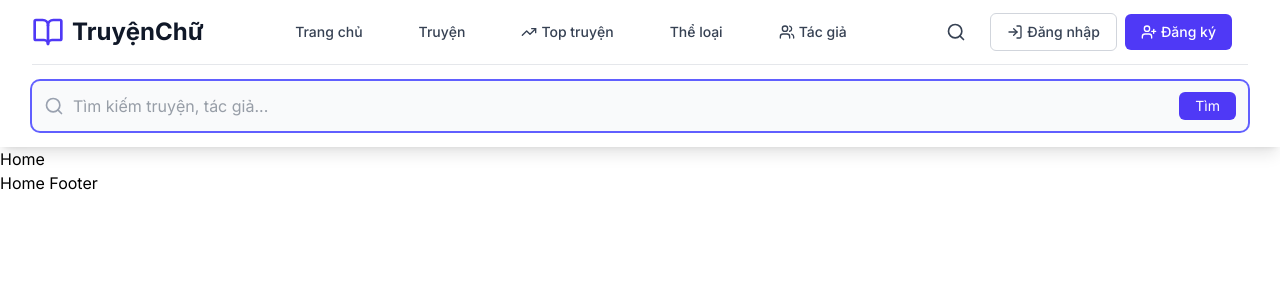
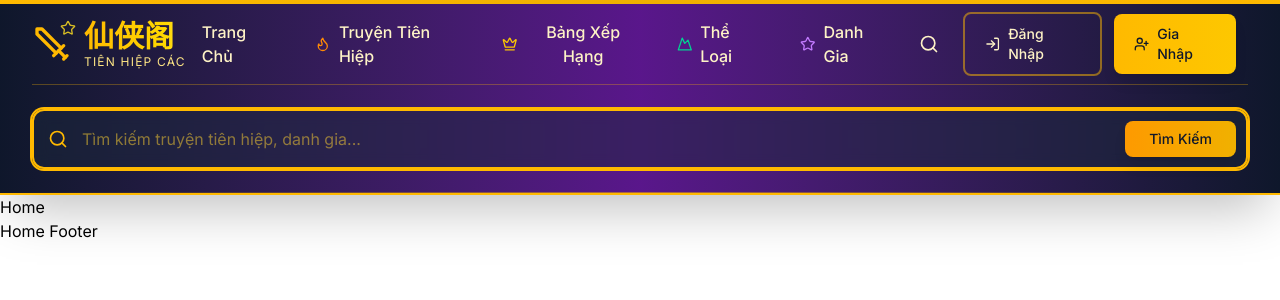
Before and after one commit to tranluong460/web-noval, a Next.js app: page / in a window 1280 px wide. Both pictures are taken after a click on the button 956 px from the left and 32 px from the top of the page. Shown: the top 300 px of the page. Built offline with nearby package versions, Linux system fonts and the light colour scheme.

Commit message:
Thiết kế Home Header phong cách tiên hiệp

```diff
--- a/components/layout/HomeHeader.tsx
+++ b/components/layout/HomeHeader.tsx
@@ -2,7 +2,7 @@
 
 import { useState } from 'react';
 import Link from 'next/link';
-import { Search, Menu, X, User, BookOpen, TrendingUp, Users, LogIn, UserPlus } from 'lucide-react';
+import { Search, Menu, X, Sword, Crown, Flame, Mountain, Star, LogIn, UserPlus } from 'lucide-react';
 
 export default function HomeHeader() {
     const [isMenuOpen, setIsMenuOpen] = useState(false);
@@ -12,100 +12,121 @@ export default function HomeHeader() {
     const toggleSearch = () => setIsSearchOpen(!isSearchOpen);
 
     return (
-        <header className="bg-white shadow-lg sticky top-0 z-50">
+        <header className="bg-gradient-to-r from-slate-900 via-purple-900 to-slate-900 shadow-2xl sticky top-0 z-50 border-b-2 border-amber-400">
+            {/* Decorative top border */}
+            <div className="h-1 bg-gradient-to-r from-amber-400 via-yellow-500 to-amber-400"></div>
+
             <div className="max-w-7xl mx-auto px-4 sm:px-6 lg:px-8">
-                <div className="flex justify-between items-center h-16">
+                <div className="flex justify-between items-center h-20">
                     {/* Logo */}
                     <div className="flex-shrink-0">
-                        <Link href="/" className="flex items-center space-x-2">
-                            <BookOpen className="h-8 w-8 text-indigo-600" />
-                            <span className="text-2xl font-bold text-gray-900">TruyệnChữ</span>
+                        <Link href="/" className="flex items-center space-x-3 group">
+                            <div className="relative">
+                                <Sword className="h-10 w-10 text-amber-400 group-hover:text-yellow-300 transition-all duration-300 transform group-hover:rotate-12" />
+                                <div className="absolute -top-1 -right-1">
+                                    <Star className="h-4 w-4 text-yellow-300 animate-pulse" />
+                                </div>
+                            </div>
+                            <div className="flex flex-col">
+                                <span className="text-3xl font-bold bg-gradient-to-r from-amber-400 to-yellow-300 bg-clip-text text-transparent">
+                                    仙侠阁
+                                </span>
+                                <span className="text-xs text-amber-200 tracking-widest">TIÊN HIỆP CÁC</span>
+                            </div>
                         </Link>
                     </div>
 
                     {/* Desktop Navigation */}
-                    <nav className="hidden md:flex space-x-8">
+                    <nav className="hidden md:flex space-x-1">
                         <Link
                             href="/"
-                            className="text-gray-700 hover:text-indigo-600 px-3 py-2 rounded-md text-sm font-medium transition-colors duration-200"
+                            className="group relative px-4 py-2 text-amber-100 hover:text-amber-300 font-medium transition-all duration-300"
                         >
-                            Trang chủ
+                            <span className="relative z-10">Trang Chủ</span>
+                            <div className="absolute inset-0 bg-gradient-to-r from-amber-600/20 to-yellow-600/20 rounded-lg opacity-0 group-hover:opacity-100 transition-opacity duration-300"></div>
                         </Link>
+
                         <Link
                             href="/truyen"
-                            className="text-gray-700 hover:text-indigo-600 px-3 py-2 rounded-md text-sm font-medium transition-colors duration-200"
+                            className="group relative px-4 py-2 text-amber-100 hover:text-amber-300 font-medium transition-all duration-300 flex items-center"
                         >
-                            Truyện
+                            <Flame className="h-4 w-4 mr-2 text-orange-400" />
+                            <span className="relative z-10">Truyện Tiên Hiệp</span>
+                            <div className="absolute inset-0 bg-gradient-to-r from-amber-600/20 to-yellow-600/20 rounded-lg opacity-0 group-hover:opacity-100 transition-opacity duration-300"></div>
                         </Link>
+
                         <div className="relative group">
-                            <Link
-                                href="/top"
-                                className="text-gray-700 hover:text-indigo-600 px-3 py-2 rounded-md text-sm font-medium transition-colors duration-200 flex items-center"
-                            >
-                                <TrendingUp className="h-4 w-4 mr-1" />
-                                Top truyện
-                            </Link>
-                            <div className="absolute left-0 mt-2 w-48 bg-white rounded-md shadow-lg opacity-0 invisible group-hover:opacity-100 group-hover:visible transition-all duration-200">
-                                <div className="py-1">
-                                    <Link href="/top/tuan" className="block px-4 py-2 text-sm text-gray-700 hover:bg-indigo-50 hover:text-indigo-600">
-                                        Top tuần
+                            <button className="group relative px-4 py-2 text-amber-100 hover:text-amber-300 font-medium transition-all duration-300 flex items-center">
+                                <Crown className="h-4 w-4 mr-2 text-yellow-400" />
+                                <span className="relative z-10">Bảng Xếp Hạng</span>
+                                <div className="absolute inset-0 bg-gradient-to-r from-amber-600/20 to-yellow-600/20 rounded-lg opacity-0 group-hover:opacity-100 transition-opacity duration-300"></div>
+                            </button>
+                            <div className="absolute left-0 mt-2 w-56 bg-gradient-to-b from-slate-800 to-slate-900 rounded-lg shadow-2xl opacity-0 invisible group-hover:opacity-100 group-hover:visible transition-all duration-300 border border-amber-400/30">
+                                <div className="py-2">
+                                    <Link href="/top/tuan" className="block px-4 py-3 text-sm text-amber-100 hover:text-amber-300 hover:bg-amber-600/20 transition-colors duration-200 border-l-2 border-transparent hover:border-amber-400">
+                                        🏆 Cao Thủ Tuần
                                     </Link>
-                                    <Link href="/top/thang" className="block px-4 py-2 text-sm text-gray-700 hover:bg-indigo-50 hover:text-indigo-600">
-                                        Top tháng
+                                    <Link href="/top/thang" className="block px-4 py-3 text-sm text-amber-100 hover:text-amber-300 hover:bg-amber-600/20 transition-colors duration-200 border-l-2 border-transparent hover:border-amber-400">
+                                        👑 Đế Vương Tháng
                                     </Link>
-                                    <Link href="/top/nam" className="block px-4 py-2 text-sm text-gray-700 hover:bg-indigo-50 hover:text-indigo-600">
-                                        Top năm
+                                    <Link href="/top/nam" className="block px-4 py-3 text-sm text-amber-100 hover:text-amber-300 hover:bg-amber-600/20 transition-colors duration-200 border-l-2 border-transparent hover:border-amber-400">
+                                        ⭐ Chí Tôn Năm
                                     </Link>
                                 </div>
                             </div>
                         </div>
+
                         <Link
                             href="/truyen/the-loai"
-                            className="text-gray-700 hover:text-indigo-600 px-3 py-2 rounded-md text-sm font-medium transition-colors duration-200"
+                            className="group relative px-4 py-2 text-amber-100 hover:text-amber-300 font-medium transition-all duration-300 flex items-center"
                         >
-                            Thể loại
+                            <Mountain className="h-4 w-4 mr-2 text-emerald-400" />
+                            <span className="relative z-10">Thể Loại</span>
+                            <div className="absolute inset-0 bg-gradient-to-r from-amber-600/20 to-yellow-600/20 rounded-lg opacity-0 group-hover:opacity-100 transition-opacity duration-300"></div>
                         </Link>
+
                         <Link
                             href="/tac-gia"
-                            className="text-gray-700 hover:text-indigo-600 px-3 py-2 rounded-md text-sm font-medium transition-colors duration-200 flex items-center"
+                            className="group relative px-4 py-2 text-amber-100 hover:text-amber-300 font-medium transition-all duration-300 flex items-center"
                         >
-                            <Users className="h-4 w-4 mr-1" />
-                            Tác giả
+                            <Star className="h-4 w-4 mr-2 text-purple-400" />
+                            <span className="relative z-10">Danh Gia</span>
+                            <div className="absolute inset-0 bg-gradient-to-r from-amber-600/20 to-yellow-600/20 rounded-lg opacity-0 group-hover:opacity-100 transition-opacity duration-300"></div>
                         </Link>
                     </nav>
 
                     {/* Search and Auth */}
-                    <div className="flex items-center space-x-4">
+                    <div className="flex items-center space-x-3">
                         {/* Search Button */}
                         <button
                             onClick={toggleSearch}
-                            className="p-2 text-gray-700 hover:text-indigo-600 hover:bg-indigo-50 rounded-md transition-colors duration-200"
+                            className="p-3 text-amber-100 hover:text-amber-300 hover:bg-amber-600/20 rounded-lg transition-all duration-300 group"
                         >
-                            <Search className="h-5 w-5" />
+                            <Search className="h-5 w-5 group-hover:scale-110 transition-transform duration-300" />
                         </button>
 
                         {/* Auth Buttons - Desktop */}
-                        <div className="hidden md:flex items-center space-x-2">
+                        <div className="hidden md:flex items-center space-x-3">
                             <Link
                                 href="/auth/dang-nhap"
-                                className="flex items-center space-x-1 px-4 py-2 text-sm font-medium text-gray-700 hover:text-indigo-600 border border-gray-300 rounded-md hover:border-indigo-300 transition-colors duration-200"
+                                className="flex items-center space-x-2 px-5 py-2.5 text-sm font-medium text-amber-100 border-2 border-amber-400/50 rounded-lg hover:border-amber-400 hover:bg-amber-600/20 transition-all duration-300 group"
                             >
-                                <LogIn className="h-4 w-4" />
-                                <span>Đăng nhập</span>
+                                <LogIn className="h-4 w-4 group-hover:scale-110 transition-transform duration-300" />
+                                <span>Đăng Nhập</span>
                             </Link>
                             <Link
                                 href="/auth/dang-ky"
-                                className="flex items-center space-x-1 px-4 py-2 text-sm font-medium text-white bg-indigo-600 hover:bg-indigo-700 rounded-md transition-colors duration-200"
+                                className="flex items-center space-x-2 px-5 py-2.5 text-sm font-medium text-slate-900 bg-gradient-to-r from-amber-400 to-yellow-400 hover:from-amber-300 hover:to-yellow-300 rounded-lg transition-all duration-300 shadow-lg hover:shadow-amber-400/25 group"
                             >
-                                <UserPlus className="h-4 w-4" />
-                                <span>Đăng ký</span>
+                                <UserPlus className="h-4 w-4 group-hover:scale-110 transition-transform duration-300" />
+                                <span>Gia Nhập</span>
                             </Link>
                         </div>
 
                         {/* Mobile menu button */}
                         <button
                             onClick={toggleMenu}
-                            className="md:hidden p-2 text-gray-700 hover:text-indigo-600 hover:bg-indigo-50 rounded-md transition-colors duration-200"
+                            className="md:hidden p-3 text-amber-100 hover:text-amber-300 hover:bg-amber-600/20 rounded-lg transition-all duration-300"
                         >
                             {isMenuOpen ? <X className="h-6 w-6" /> : <Menu className="h-6 w-6" />}
                         </button>
@@ -114,17 +135,17 @@ export default function HomeHeader() {
 
                 {/* Search Bar */}
                 {isSearchOpen && (
-                    <div className="py-4 border-t border-gray-200">
+                    <div className="py-6 border-t border-amber-400/30">
                         <div className="relative">
                             <input
                                 type="text"
-                                placeholder="Tìm kiếm truyện, tác giả..."
-                                className="w-full px-4 py-3 pl-10 pr-4 text-gray-700 bg-gray-50 border border-gray-300 rounded-lg focus:outline-none focus:ring-2 focus:ring-indigo-500 focus:border-transparent"
+                                placeholder="Tìm kiếm truyện tiên hiệp, danh gia..."
+                                className="w-full px-6 py-4 pl-12 pr-32 text-amber-100 bg-slate-800/50 border-2 border-amber-400/30 rounded-xl focus:outline-none focus:ring-2 focus:ring-amber-400 focus:border-amber-400 placeholder-amber-300/50 backdrop-blur-sm"
                                 autoFocus
                             />
-                            <Search className="absolute left-3 top-1/2 transform -translate-y-1/2 h-5 w-5 text-gray-400" />
-                            <button className="absolute right-3 top-1/2 transform -translate-y-1/2 px-4 py-1 bg-indigo-600 text-white text-sm rounded-md hover:bg-indigo-700 transition-colors duration-200">
-                                Tìm
+                            <Search className="absolute left-4 top-1/2 transform -translate-y-1/2 h-5 w-5 text-amber-400" />
+                            <button className="absolute right-3 top-1/2 transform -translate-y-1/2 px-6 py-2 bg-gradient-to-r from-amber-500 to-yellow-500 text-slate-900 text-sm font-medium rounded-lg hover:from-amber-400 hover:to-yellow-400 transition-all duration-300 shadow-lg">
+                                Tìm Kiếm
                             </button>
                         </div>
                     </div>
@@ -132,88 +153,93 @@ export default function HomeHeader() {
 
                 {/* Mobile Navigation */}
                 {isMenuOpen && (
-                    <div className="md:hidden border-t border-gray-200">
-                        <div className="px-2 pt-2 pb-3 space-y-1">
+                    <div className="md:hidden border-t border-amber-400/30">
+                        <div className="px-2 pt-4 pb-3 space-y-2 bg-gradient-to-b from-slate-900/50 to-purple-900/50 backdrop-blur-sm">
                             <Link
                                 href="/"
-                                className="block px-3 py-2 text-base font-medium text-gray-700 hover:text-indigo-600 hover:bg-indigo-50 rounded-md transition-colors duration-200"
+                                className="block px-4 py-3 text-base font-medium text-amber-100 hover:text-amber-300 hover:bg-amber-600/20 rounded-lg transition-all duration-300"
                                 onClick={() => setIsMenuOpen(false)}
                             >
-                                Trang chủ
+                                Trang Chủ
                             </Link>
                             <Link
                                 href="/truyen"
-                                className="block px-3 py-2 text-base font-medium text-gray-700 hover:text-indigo-600 hover:bg-indigo-50 rounded-md transition-colors duration-200"
+                                className="flex items-center px-4 py-3 text-base font-medium text-amber-100 hover:text-amber-300 hover:bg-amber-600/20 rounded-lg transition-all duration-300"
                                 onClick={() => setIsMenuOpen(false)}
                             >
-                                Truyện
+                                <Flame className="h-4 w-4 mr-3 text-orange-400" />
+                                Truyện Tiên Hiệp
                             </Link>
                             <div className="space-y-1">
-                                <div className="px-3 py-2 text-base font-medium text-gray-700 flex items-center">
-                                    <TrendingUp className="h-4 w-4 mr-2" />
-                                    Top truyện
+                                <div className="flex items-center px-4 py-3 text-base font-medium text-amber-100">
+                                    <Crown className="h-4 w-4 mr-3 text-yellow-400" />
+                                    Bảng Xếp Hạng
                                 </div>
                                 <Link
                                     href="/top/tuan"
-                                    className="block px-6 py-2 text-sm text-gray-600 hover:text-indigo-600 hover:bg-indigo-50 rounded-md transition-colors duration-200"
+                                    className="block px-8 py-2 text-sm text-amber-200 hover:text-amber-300 hover:bg-amber-600/20 rounded-lg transition-all duration-300"
                                     onClick={() => setIsMenuOpen(false)}
                                 >
-                                    Top tuần
+                                    🏆 Cao Thủ Tuần
                                 </Link>
                                 <Link
                                     href="/top/thang"
-                                    className="block px-6 py-2 text-sm text-gray-600 hover:text-indigo-600 hover:bg-indigo-50 rounded-md transition-colors duration-200"
+                                    className="block px-8 py-2 text-sm text-amber-200 hover:text-amber-300 hover:bg-amber-600/20 rounded-lg transition-all duration-300"
                                     onClick={() => setIsMenuOpen(false)}
                                 >
-                                    Top tháng
+                                    👑 Đế Vương Tháng
                                 </Link>
                                 <Link
                                     href="/top/nam"
-                                    className="block px-6 py-2 text-sm text-gray-600 hover:text-indigo-600 hover:bg-indigo-50 rounded-md transition-colors duration-200"
+                                    className="block px-8 py-2 text-sm text-amber-200 hover:text-amber-300 hover:bg-amber-600/20 rounded-lg transition-all duration-300"
                                     onClick={() => setIsMenuOpen(false)}
                                 >
-                                    Top năm
+                                    ⭐ Chí Tôn Năm
                                 </Link>
                             </div>
                             <Link
                                 href="/truyen/the-loai"
-                                className="block px-3 py-2 text-base font-medium text-gray-700 hover:text-indigo-600 hover:bg-indigo-50 rounded-md transition-colors duration-200"
+                                className="flex items-center px-4 py-3 text-base font-medium text-amber-100 hover:text-amber-300 hover:bg-amber-600/20 rounded-lg transition-all duration-300"
                                 onClick={() => setIsMenuOpen(false)}
                             >
-                                Thể loại
+                                <Mountain className="h-4 w-4 mr-3 text-emerald-400" />
+                                Thể Loại
                             </Link>
                             <Link
                                 href="/tac-gia"
-                                className="flex items-center px-3 py-2 text-base font-medium text-gray-700 hover:text-indigo-600 hover:bg-indigo-50 rounded-md transition-colors duration-200"
+                                className="flex items-center px-4 py-3 text-base font-medium text-amber-100 hover:text-amber-300 hover:bg-amber-600/20 rounded-lg transition-all duration-300"
                                 onClick={() => setIsMenuOpen(false)}
                             >
-                                <Users className="h-4 w-4 mr-2" />
-                                Tác giả
+                                <Star className="h-4 w-4 mr-3 text-purple-400" />
+                                Danh Gia
                             </Link>
                         </div>
 
                         {/* Mobile Auth Buttons */}
-                        <div className="px-2 py-3 border-t border-gray-200 space-y-2">
+                        <div className="px-2 py-4 border-t border-amber-400/30 space-y-3 bg-gradient-to-b from-purple-900/50 to-slate-900/50">
                             <Link
                                 href="/auth/dang-nhap"
-                                className="flex items-center justify-center space-x-2 w-full px-4 py-2 text-base font-medium text-gray-700 border border-gray-300 rounded-md hover:bg-gray-50 transition-colors duration-200"
+                                className="flex items-center justify-center space-x-2 w-full px-4 py-3 text-base font-medium text-amber-100 border-2 border-amber-400/50 rounded-lg hover:border-amber-400 hover:bg-amber-600/20 transition-all duration-300"
                                 onClick={() => setIsMenuOpen(false)}
                             >
                                 <LogIn className="h-4 w-4" />
-                                <span>Đăng nhập</span>
+                                <span>Đăng Nhập</span>
                             </Link>
                             <Link
                                 href="/auth/dang-ky"
-                                className="flex items-center justify-center space-x-2 w-full px-4 py-2 text-base font-medium text-white bg-indigo-600 rounded-md hover:bg-indigo-700 transition-colors duration-200"
+                                className="flex items-center justify-center space-x-2 w-full px-4 py-3 text-base font-medium text-slate-900 bg-gradient-to-r from-amber-400 to-yellow-400 rounded-lg hover:from-amber-300 hover:to-yellow-300 transition-all duration-300 shadow-lg"
                                 onClick={() => setIsMenuOpen(false)}
                             >
                                 <UserPlus className="h-4 w-4" />
-                                <span>Đăng ký</span>
+                                <span>Gia Nhập</span>
                             </Link>
                         </div>
                     </div>
                 )}
             </div>
+
+            {/* Decorative bottom glow */}
+            <div className="absolute bottom-0 left-0 right-0 h-px bg-gradient-to-r from-transparent via-amber-400/50 to-transparent"></div>
         </header>
     );
 }
```
